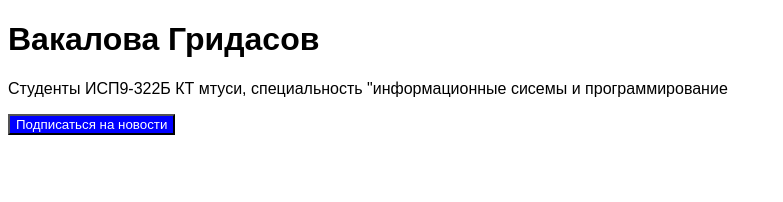
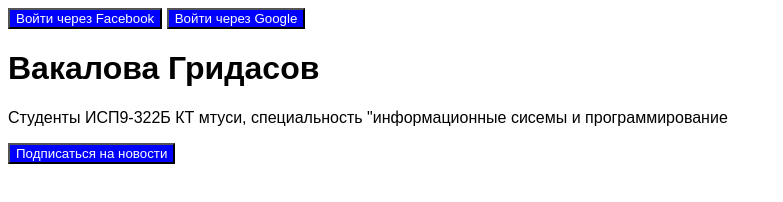
Before and after one commit to xxx117pussya/repo10, a plain HTML site: page index.html in a window 1280 px wide. Shown: the whole page, without its empty margins (0-783 px from the left). Drawn offline with Linux system fonts and the light colour scheme.

Commit message:
Added important info in conflict-test

```diff
--- a/index.html
+++ b/index.html
@@ -1,6 +1,10 @@
 <!DOCTYPE html>
  <html>
  <head>
+ <form>
+   <button>Войти через Facebook</button>
+   <button>Войти через Google</button>
+ </form>
    <title>Мой профиль</title>
    <style>
      body { font-family: sans-serif; }
```
